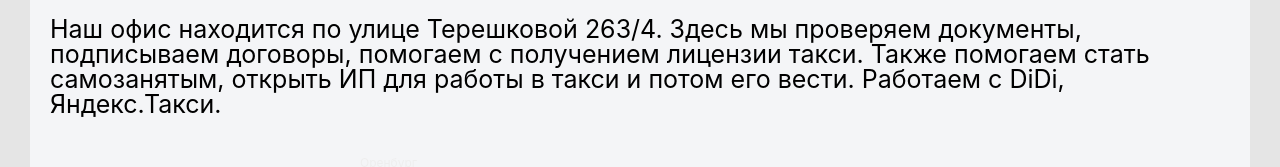
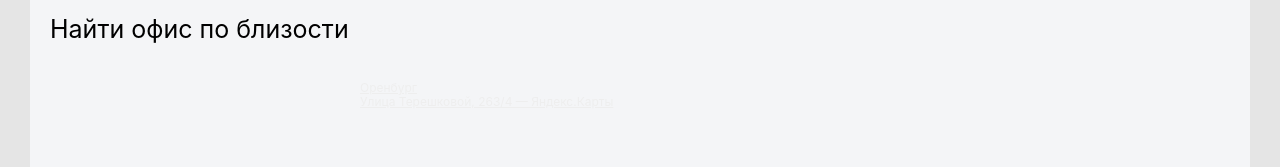
Before and after one commit to DaniilGurov/cursovaya, a plain HTML site: page index.html in a window 1280 px wide. Shown: the part 960-1127 px from the top of the page. Drawn offline with nearby package versions, Linux system fonts and the light colour scheme.

Commit message:
Update index.html

```diff
--- a/index.html
+++ b/index.html
@@ -90,7 +90,7 @@
                     <p>ООО "Развитие" - официальный сертифицированный партнер Яндекс.Такси и официальный партнер DIDI! Приглашаем на работу водителей с опытом и без опыта работы в такси, старше 23 лет, а также имеющих безаварийный стаж вождения от 3-х лет! Для каждого водителя разрабатывается индивидуальный график работы. У нас нет никаких залогов или скрытых комиссий. Расчеты с водителями прозрачны и понятны, производятся сразу после окончания смены. Все автомобили полностью обеспечены мойкой, техническим обслуживанием и заявочным ремонтом!
                     </p>
                 <p class="p__info">
-                    Наш офис находится по улице Терешковой 263/4. Здесь мы проверяем документы, подписываем договоры, помогаем с получением лицензии такси. Также помогаем стать самозанятым, открыть ИП для работы в такси и потом его вести. Работаем с DiDi, Яндекс.Такси.
+                    Найти офис по близости
                 </p>
                 </div>
                 <a name="work"></a>
```
